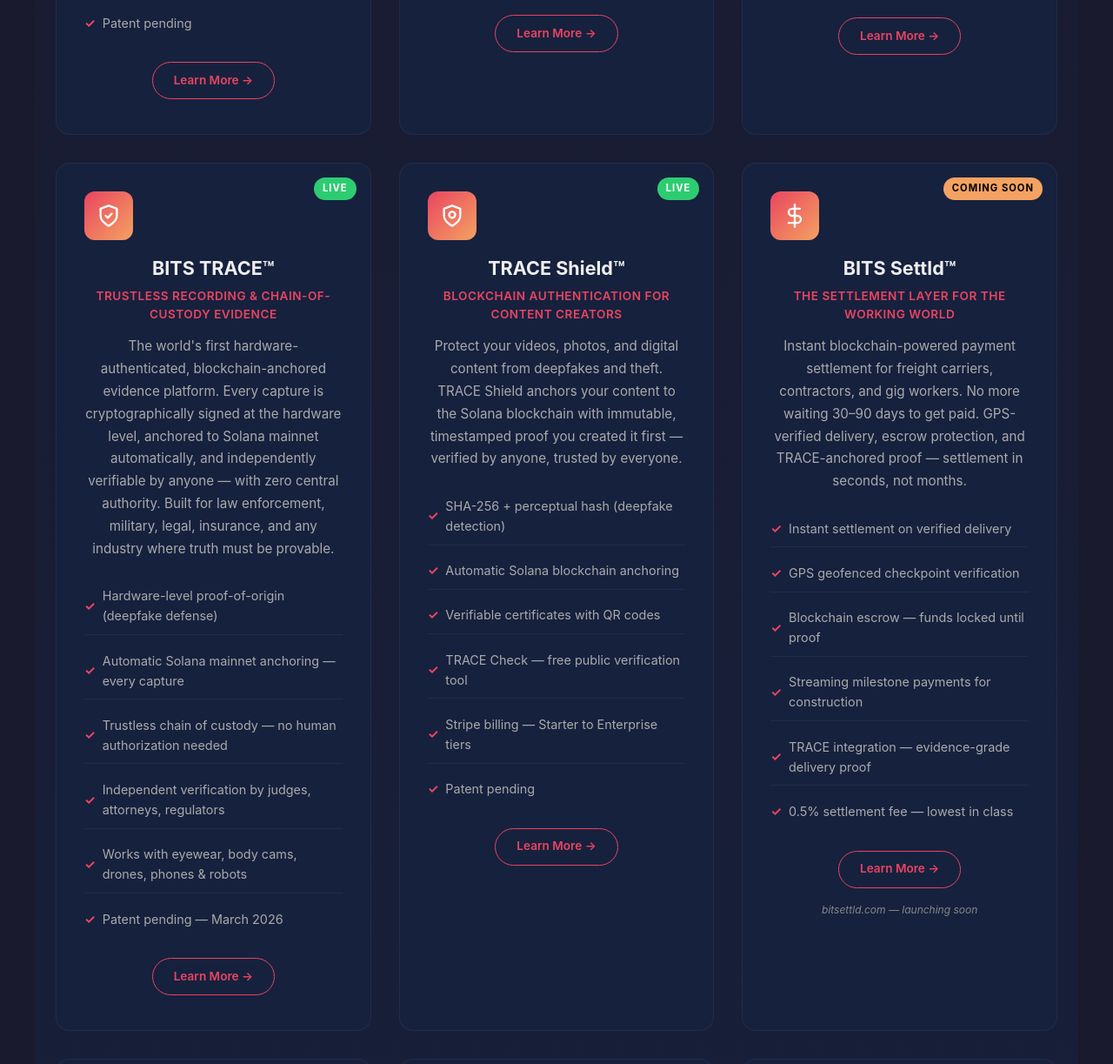
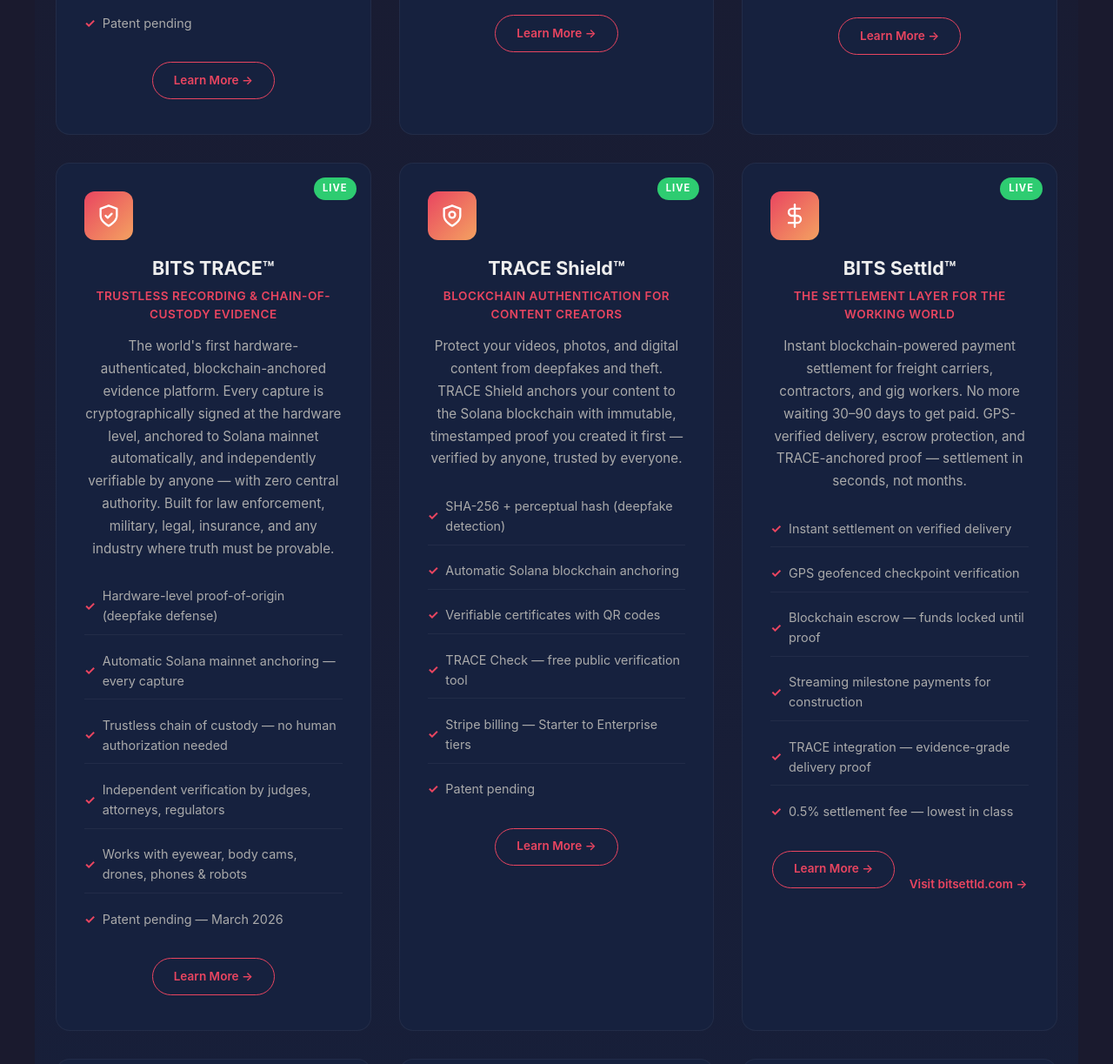
Before and after one commit to Nevillemind/bits-website, a plain HTML site: page index.html in a window 1280 px wide. Shown: the part 1939-3162 px from the top of the page at 87% size. Drawn offline with Linux system fonts and the light colour scheme.

Commit message:
Settld is LIVE — update badges and links

```diff
--- a/index.html
+++ b/index.html
@@ -575,7 +575,7 @@
 
         <!-- Settld -->
         <article class="product-card">
-          <span class="product-badge">COMING SOON</span>
+          <span class="product-badge live">LIVE</span>
           <div class="product-icon-wrapper">
             <svg xmlns="http://www.w3.org/2000/svg" viewBox="0 0 24 24" stroke-linecap="round" stroke-linejoin="round">
               <line x1="12" y1="1" x2="12" y2="23"></line>
@@ -594,7 +594,7 @@
             <li>0.5% settlement fee — lowest in class</li>
           </ul>
           <a href="settld.html" class="product-cta">Learn More →</a>
-          <p style="font-size: 0.75rem; color: var(--text-dim); margin-top: 0.5rem; font-style: italic;">bitsettld.com — launching soon</p>
+          <a href="https://bitsettld.com" target="_blank" style="display: inline-block; margin-left: 0.75rem; font-size: 0.85rem; color: var(--primary); font-weight: 600;">Visit bitsettld.com →</a>
         </article>
 
         <!-- TORA Exchange -->
```
Also changed, not shown: settld.html (+2 -2 lines).
